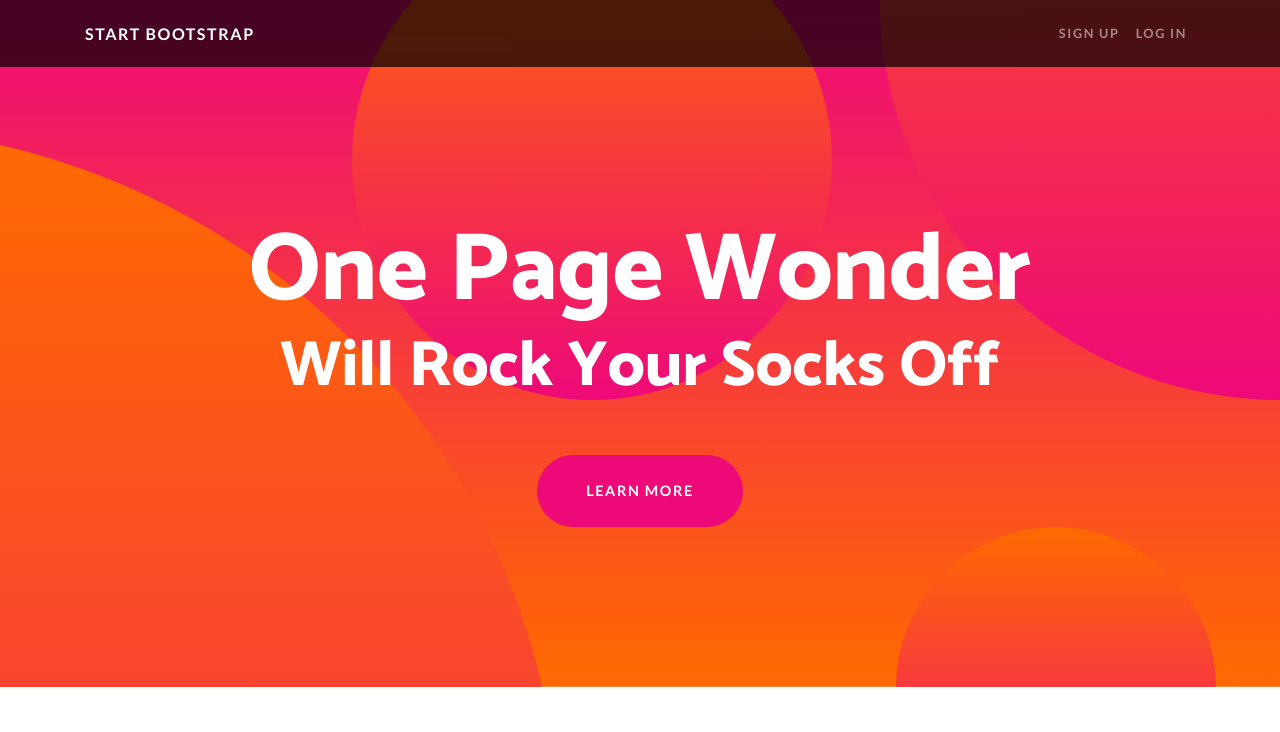
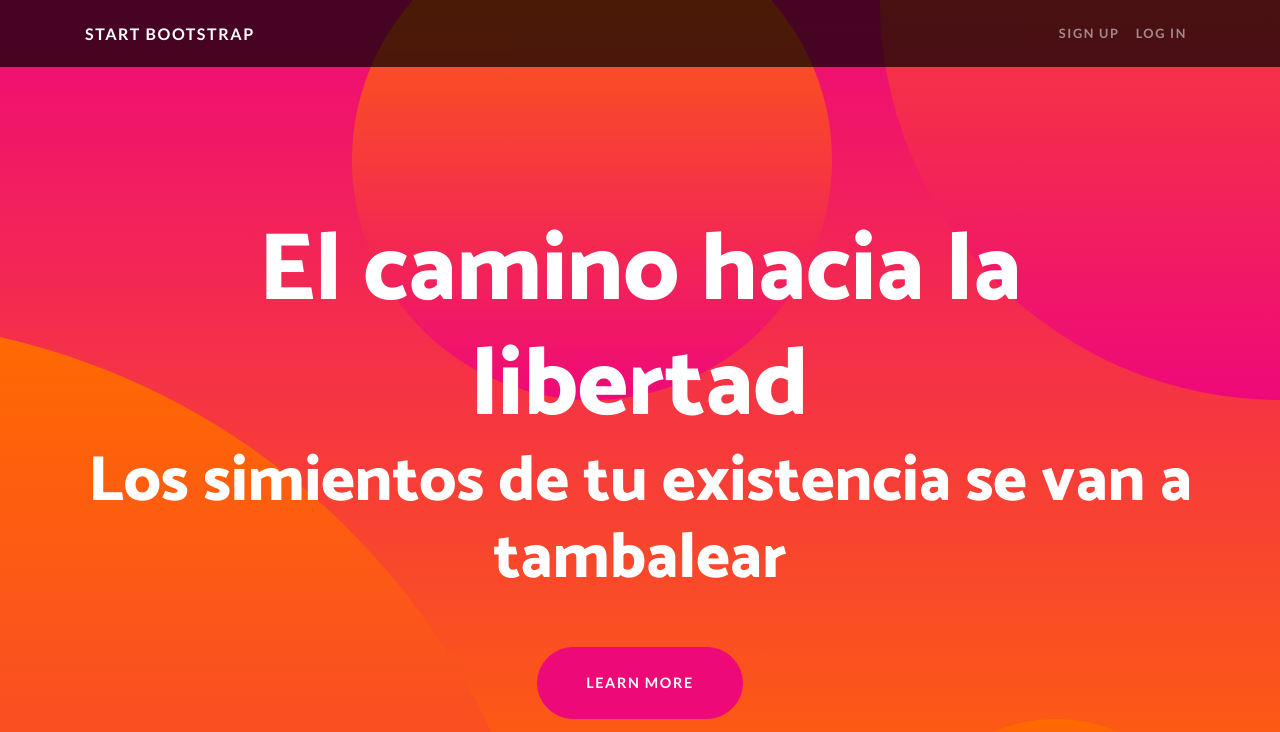
Before and after one commit to elber01/4acuerdos, a website: page index.html in a window 1280 px wide. Shown: the top 732 px of the page. Drawn offline with Linux system fonts and the light colour scheme.

Commit message:
Update index.html

```diff
--- a/index.html
+++ b/index.html
@@ -47,8 +47,8 @@
   <header class="masthead text-center text-white">
     <div class="masthead-content">
       <div class="container">
-        <h1 class="masthead-heading mb-0">One Page Wonder</h1>
-        <h2 class="masthead-subheading mb-0">Will Rock Your Socks Off</h2>
+        <h1 class="masthead-heading mb-0">El camino hacia la libertad</h1>
+        <h2 class="masthead-subheading mb-0">Los simientos de tu existencia se van a tambalear</h2>
         <a href="#" class="btn btn-primary btn-xl rounded-pill mt-5">Learn More</a>
       </div>
     </div>
```
